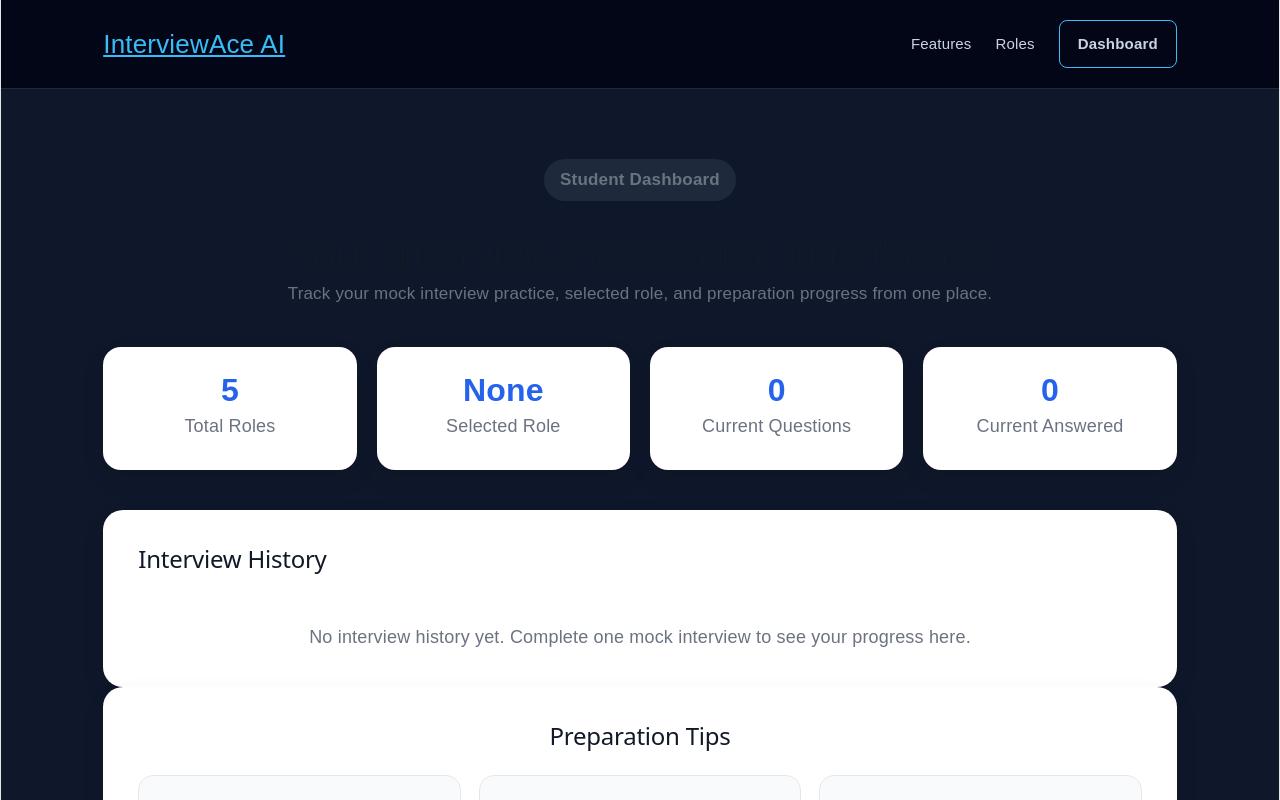
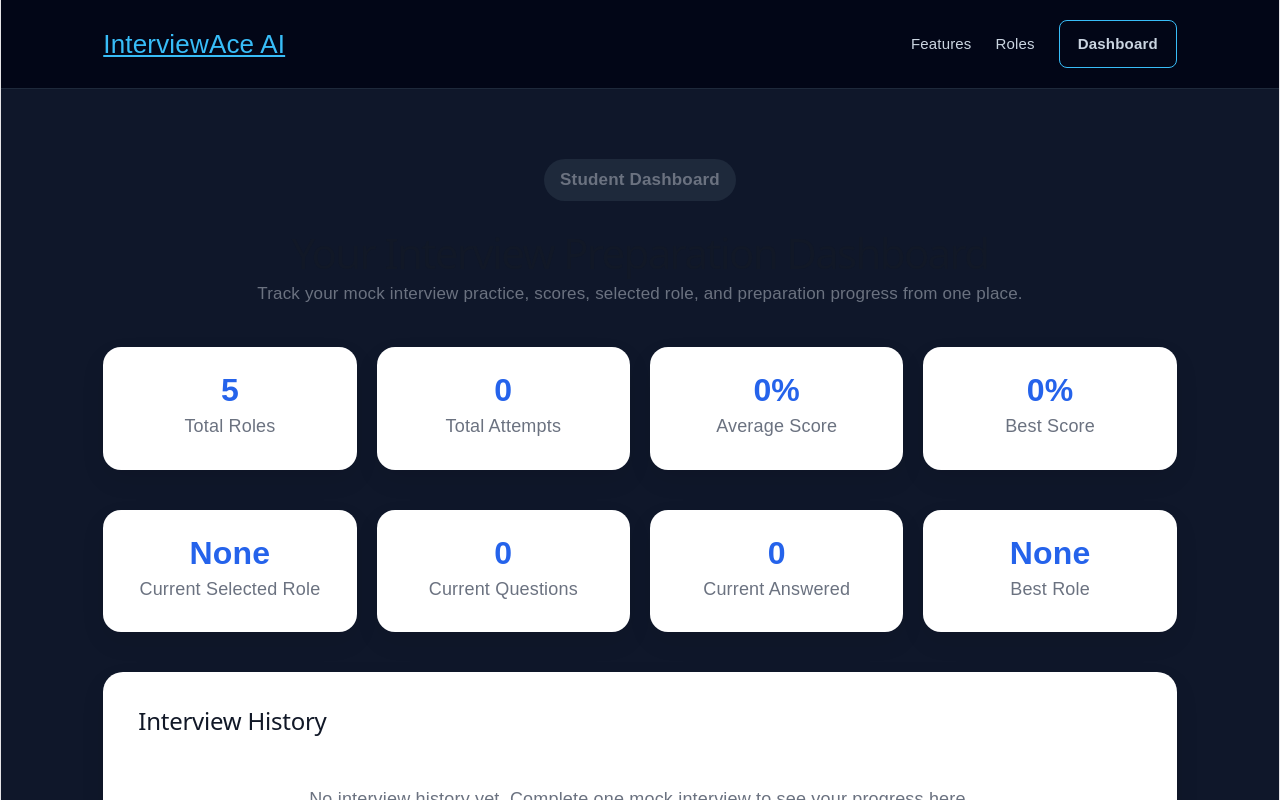
Before and after one commit to akanksha-mishra13/interviewace-ai, a React (Vite) app in the folder client/: page /dashboard in a window 1280 px wide. Shown: the top 800 px of the page. Built offline with nearby package versions, Linux system fonts and the light colour scheme.

Commit message:
Add dashboard statistics

```diff
--- a/client/src/components/dashboard.jsx
+++ b/client/src/components/dashboard.jsx
@@ -6,14 +6,38 @@ function Dashboard({
   interviewHistory,
   handleClearHistory,
 }) {
+  const totalAttempts = interviewHistory.length;
+
+  const averageScore =
+    totalAttempts > 0
+      ? Math.round(
+          interviewHistory.reduce(
+            (sum, interview) => sum + (interview.overallScore || 0),
+            0
+          ) / totalAttempts
+        )
+      : 0;
+
+  const bestInterview =
+    totalAttempts > 0
+      ? interviewHistory.reduce((best, current) =>
+          (current.overallScore || 0) > (best.overallScore || 0)
+            ? current
+            : best
+        )
+      : null;
+
+  const bestScore = bestInterview ? bestInterview.overallScore || 0 : 0;
+  const bestRole = bestInterview ? bestInterview.role : "None";
+
   return (
     <section className="dashboard-section">
       <div className="dashboard-header">
         <p className="badge">Student Dashboard</p>
         <h1>Your Interview Preparation Dashboard</h1>
         <p>
-          Track your mock interview practice, selected role, and preparation
-          progress from one place.
+          Track your mock interview practice, scores, selected role, and
+          preparation progress from one place.
         </p>
       </div>
 
@@ -24,8 +48,25 @@ function Dashboard({
         </div>
 
         <div className="dashboard-card">
+          <h3>{totalAttempts}</h3>
+          <p>Total Attempts</p>
+        </div>
+
+        <div className="dashboard-card">
+          <h3>{averageScore}%</h3>
+          <p>Average Score</p>
+        </div>
+
+        <div className="dashboard-card">
+          <h3>{bestScore}%</h3>
+          <p>Best Score</p>
+        </div>
+      </div>
+
+      <div className="dashboard-grid">
+        <div className="dashboard-card">
           <h3>{selectedRole || "None"}</h3>
-          <p>Selected Role</p>
+          <p>Current Selected Role</p>
         </div>
 
         <div className="dashboard-card">
@@ -36,6 +77,11 @@ function Dashboard({
         <div className="dashboard-card">
           <h3>{answeredCount}</h3>
           <p>Current Answered</p>
+        </div>
+
+        <div className="dashboard-card">
+          <h3>{bestRole}</h3>
+          <p>Best Role</p>
         </div>
       </div>
 
@@ -65,16 +111,17 @@ function Dashboard({
                 <p>Total Questions: {interview.totalQuestions}</p>
                 <p>Answered: {interview.answeredCount}</p>
                 <p>Unanswered: {interview.unansweredCount}</p>
+                <p>Completion: {interview.completionPercentage}%</p>
                 <p>Overall Score: {interview.overallScore || 0}%</p>
 
                 <div className="history-progress">
                   <div
                     className="history-progress-fill"
-                    style={{ width: `${interview.completionPercentage}%` }}
+                    style={{ width: `${interview.overallScore || 0}%` }}
                   ></div>
                 </div>
 
-                <strong>{interview.completionPercentage}% Completed</strong>
+                <strong>{interview.overallScore || 0}% Score</strong>
               </div>
             ))}
           </div>
```
